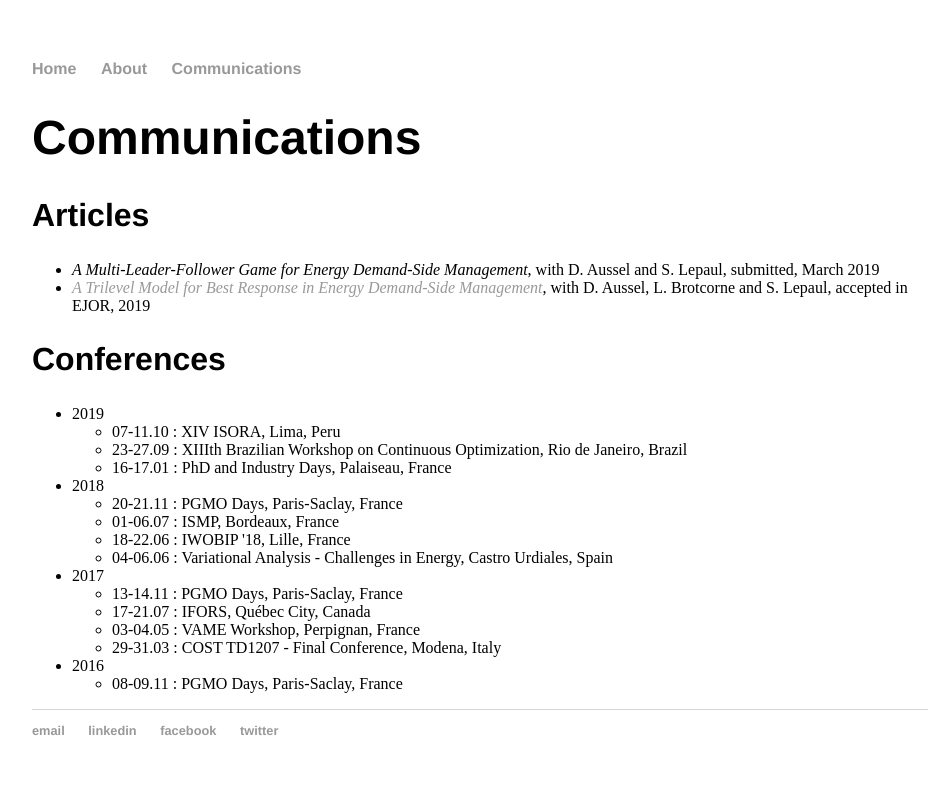
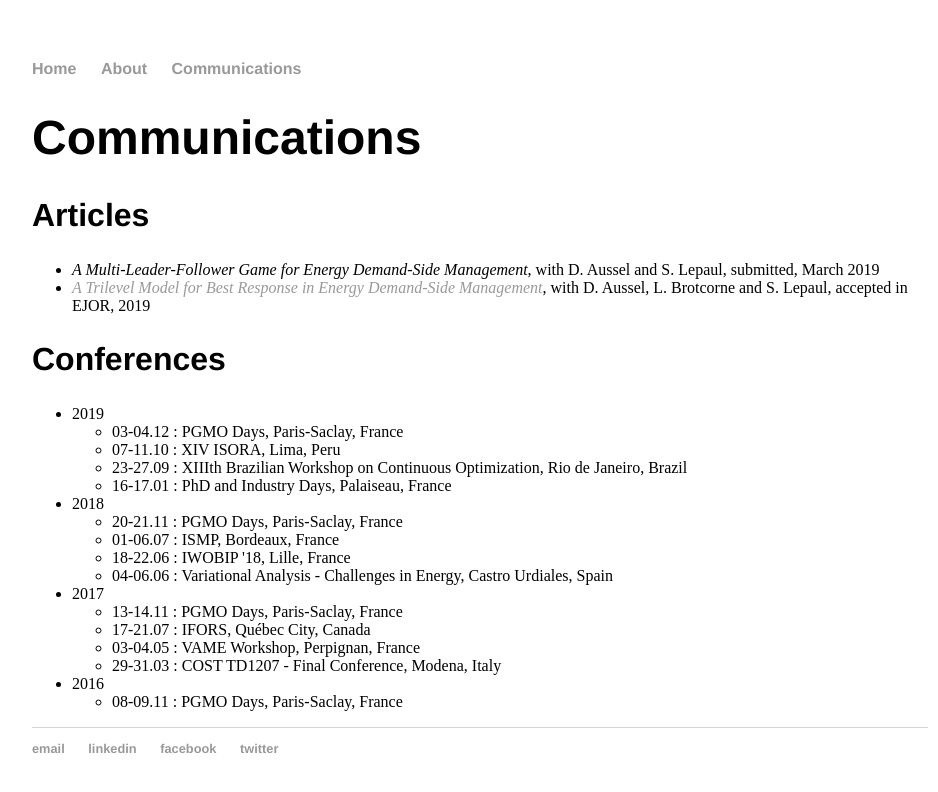
Before and after one commit to l-vn/l-vn.github.io, a Jekyll site: the page built from communications.html, in a window 1280 px wide. Shown: the top 792 px of the page, without its empty margins (160-1098 px from the left). Built offline with Jekyll 4.4.1, drawn with Linux system fonts in a browser that asks for light colours.

Commit message:
Update communications.html
Update

```diff
--- a/communications.html
+++ b/communications.html
@@ -17,6 +17,7 @@ title: Léonard von Niederhäusern
 	<ul>
 		<li>2019
 			<ul>
+				<li>03-04.12 : PGMO Days, Paris-Saclay, France</li>
 				<li>07-11.10 : XIV ISORA, Lima, Peru</li>
 				<li>23-27.09 : XIIIth Brazilian Workshop on Continuous Optimization, Rio de Janeiro, Brazil</li>
 				<li>16-17.01 : PhD and Industry Days, Palaiseau, France</li>
```
